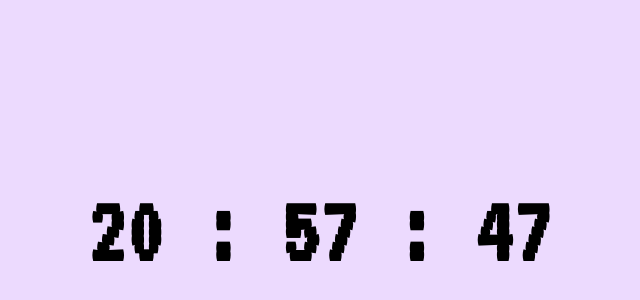
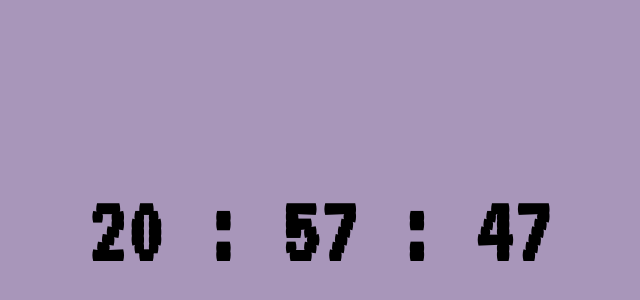
Before and after one commit to aimdexter/clock, a website: page index.html in a window 1280 px wide. Shown: the part 168-468 px from the top of the page, without its empty margins (321-961 px from the left). Drawn offline with Linux system fonts and the light colour scheme; the site is published under a folder, as on GitHub Pages, so addresses that start at the root find nothing.

Commit message:
fixed background

```diff
--- a/index.html
+++ b/index.html
@@ -12,7 +12,7 @@
   </head>
   <body>
     <div class="clock
-    font-[VT323]  bg-[url('/public/bg.gif')] bg-no-repeat bg-cover">
+    font-[VT323]  bg-[url('../public/bg.gif')] bg-no-repeat bg-cover">
     <div class="flex font-extrabold text-6xl gap-10 w-[100%] h-[100vh] justify-center
     items-center bg-purple-400/30 backdrop-blur-[3px] text-black md:gap-10 md:text-8xl">
       <div class="hours "></div>
```
Also changed, not shown: public/style.css.
